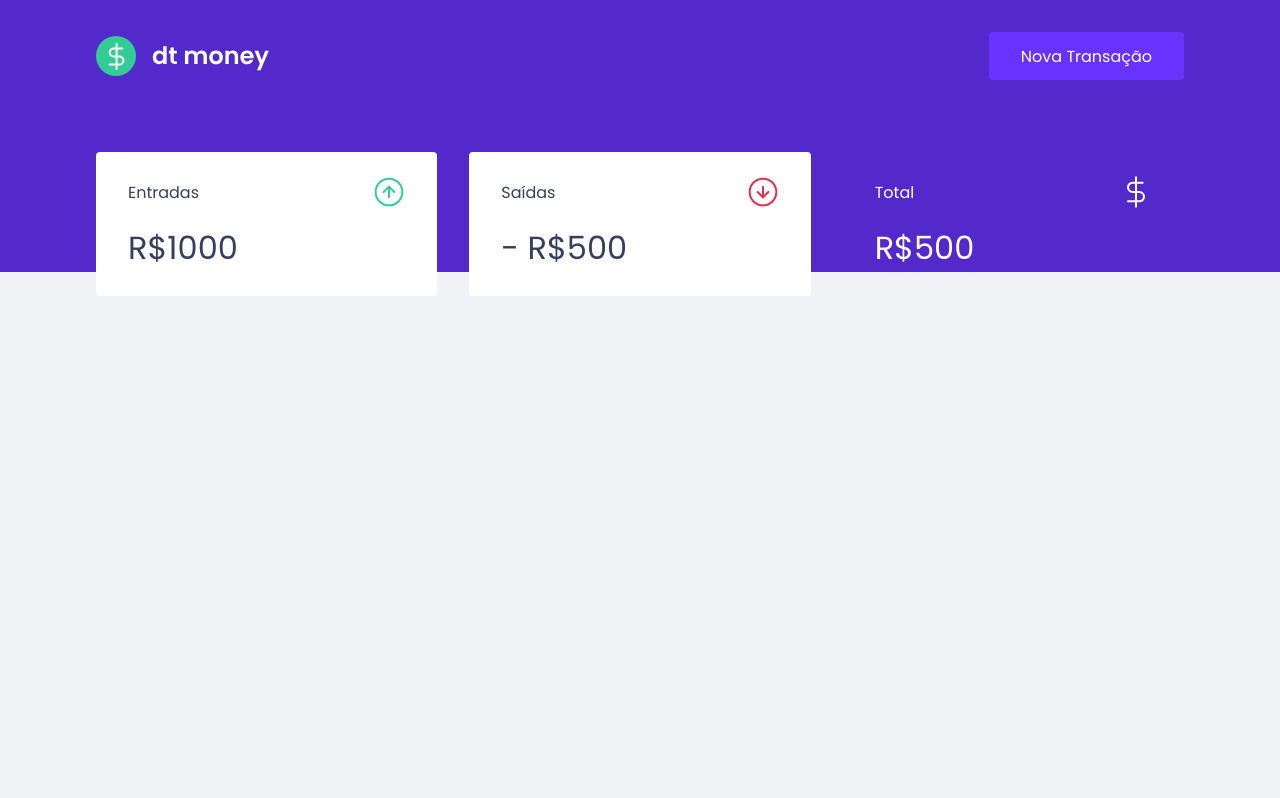
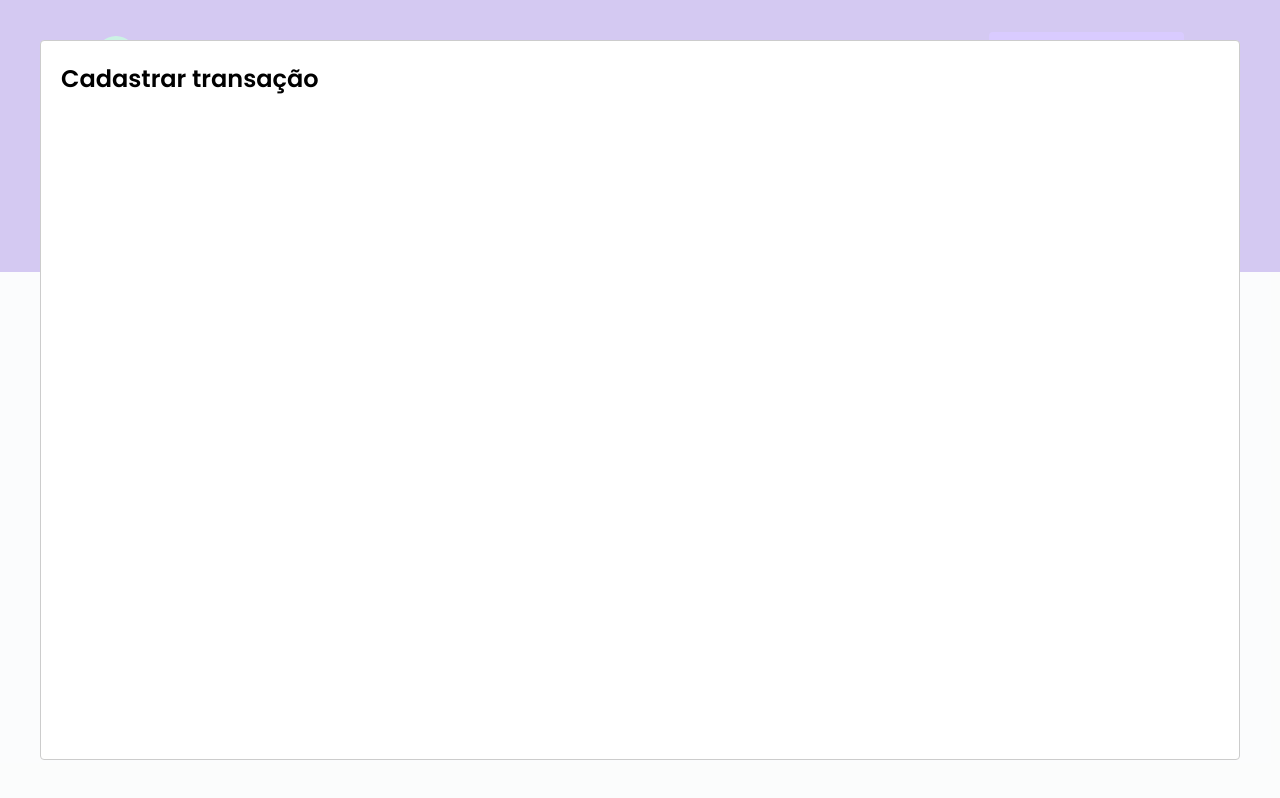
Before and after one commit to HugoPDF5/dt-money-react, a React (Create React App) app: page / in a window 1280 px wide. Both pictures are taken after a click on the button "Nova Transação". Built offline with nearby package versions, Linux system fonts and the light colour scheme; what miragejs would draw is missing.

Commit message:
Adding Modal states and functionality

```diff
--- a/src/App.tsx
+++ b/src/App.tsx
@@ -1,14 +1,34 @@
 import { Dashboard } from "./components/Dashboard";
 import { Header } from "./components/Header";
 import { GlobalStyle } from "./styles/global";
+import Modal from 'react-modal'
+import { useState } from "react";
 
+Modal.setAppElement('#root')
 
 export function App() {
+
+  const [isNewTransactionModalOpen, setIsNewTransactionModalOpen] = useState(false)
+
+  function handleOpenNewTransactionModal() {
+      setIsNewTransactionModalOpen(true)
+  }
+
+  function handleCloseNewTransactionModal() {
+      setIsNewTransactionModalOpen(false)
+  }
+
   return (
     <>
-    <Header />
-    <Dashboard />
-    <GlobalStyle />
+      <Header onOpenNewTransactionModal={handleOpenNewTransactionModal} />
+      <Dashboard />
+      <Modal
+        isOpen={isNewTransactionModalOpen}
+        onRequestClose={handleCloseNewTransactionModal}
+      >
+        <h2>Cadastrar transação</h2>
+      </Modal>
+      <GlobalStyle />
     </>
   );
 }
```
